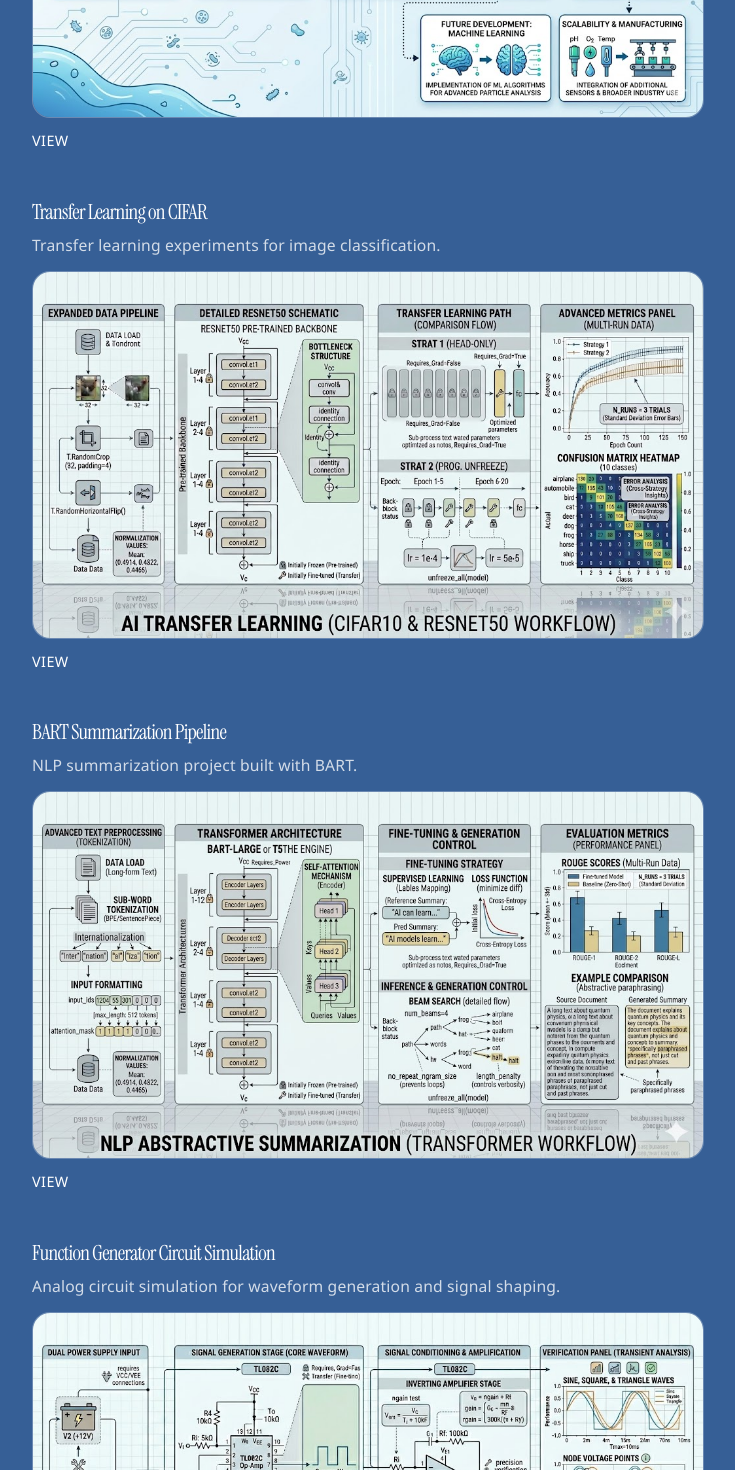
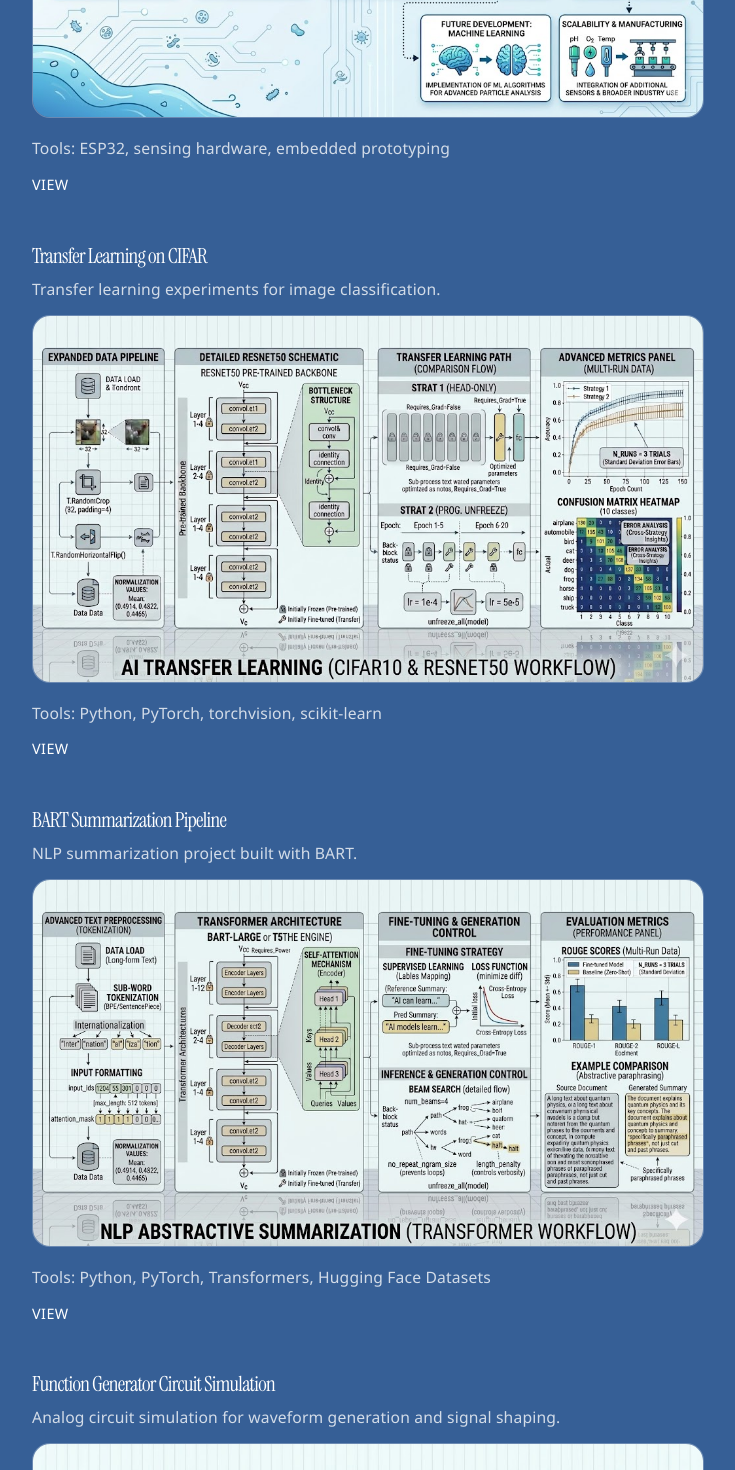
Before and after one commit to Murede/Personal-Website, a React (Vite) app: page / in a window 1280 px wide. Shown: the part 740-2210 px from the top of the page, without its empty margins (272-1007 px from the left). Built offline with nearby package versions, Linux system fonts and the light colour scheme.

Commit message:
Add tools descriptions under project images

```diff
--- a/src/App.css
+++ b/src/App.css
@@ -146,6 +146,13 @@
   max-width: 540px;
 }
 
+.project-tools {
+  margin: 0;
+  color: rgba(255, 255, 255, 0.68);
+  font-size: 0.88rem;
+  line-height: 1.55;
+}
+
 .project-item a {
   justify-self: start;
 }
--- a/src/App.jsx
+++ b/src/App.jsx
@@ -13,6 +13,7 @@ const projects = [
     link: 'https://github.com/Murede/TTOMPpH',
     label: 'View',
     image: ttomphImage,
+    tools: 'Tools: ESP32, sensing hardware, embedded prototyping',
   },
   {
     title: 'Transfer Learning on CIFAR',
@@ -20,6 +21,7 @@ const projects = [
     link: 'https://github.com/Murede/Transfer-Learning-on-CIFAR',
     label: 'View',
     image: transferLearningImage,
+    tools: 'Tools: Python, PyTorch, torchvision, scikit-learn',
   },
   {
     title: 'BART Summarization Pipeline',
@@ -27,6 +29,7 @@ const projects = [
     link: 'https://github.com/Murede/BART-Summarization-Pipeline',
     label: 'View',
     image: summarizationImage,
+    tools: 'Tools: Python, PyTorch, Transformers, Hugging Face Datasets',
   },
   {
     title: 'Function Generator Circuit Simulation',
@@ -34,6 +37,7 @@ const projects = [
     link: '/projects/function-generator-circuit-report.html',
     label: 'View',
     image: functionGeneratorImage,
+    tools: 'Tools: Micro-Cap, analog circuit simulation, op-amp design',
   },
   {
     title: 'Instacart Reorder Prediction',
@@ -41,6 +45,7 @@ const projects = [
     link: 'https://github.com/Murede/Instacart-Reorder-Prediction',
     label: 'View',
     image: instacartImage,
+    tools: 'Tools: Python, SQL, pandas, scikit-learn',
   },
   {
     title: 'Resistor Predictor CNN',
@@ -48,6 +53,7 @@ const projects = [
     link: 'https://huggingface.co/spaces/Murede/Resistor_Predictor_CNN',
     label: 'View',
     image: resistorPredictorImage,
+    tools: 'Tools: Python, CNNs, model inference, Hugging Face Spaces',
   },
 ]
 
@@ -111,6 +117,7 @@ function App() {
                 <div className="project-visual">
                   <img src={project.image} alt={`${project.title} preview`} />
                 </div>
+                <p className="project-tools">{project.tools}</p>
                 <a href={project.link} target="_blank" rel="noreferrer">
                   {project.label}
                 </a>
```
